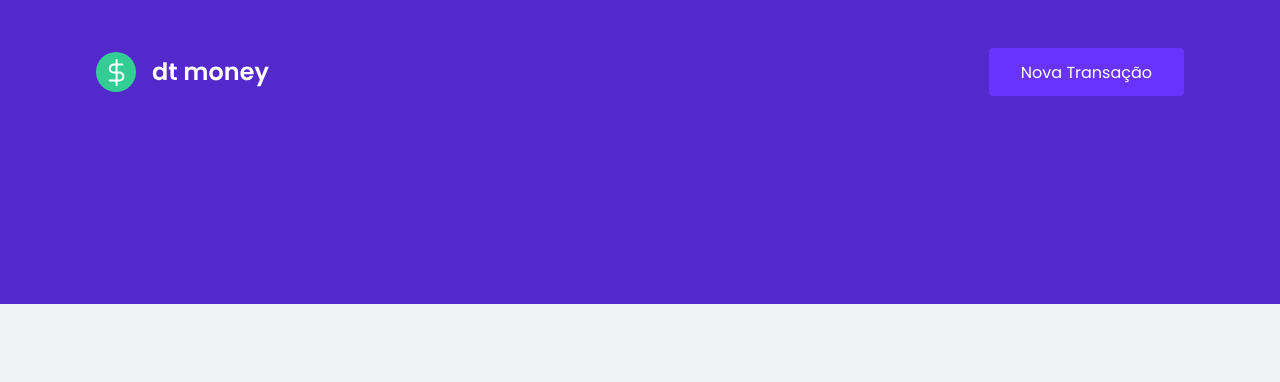
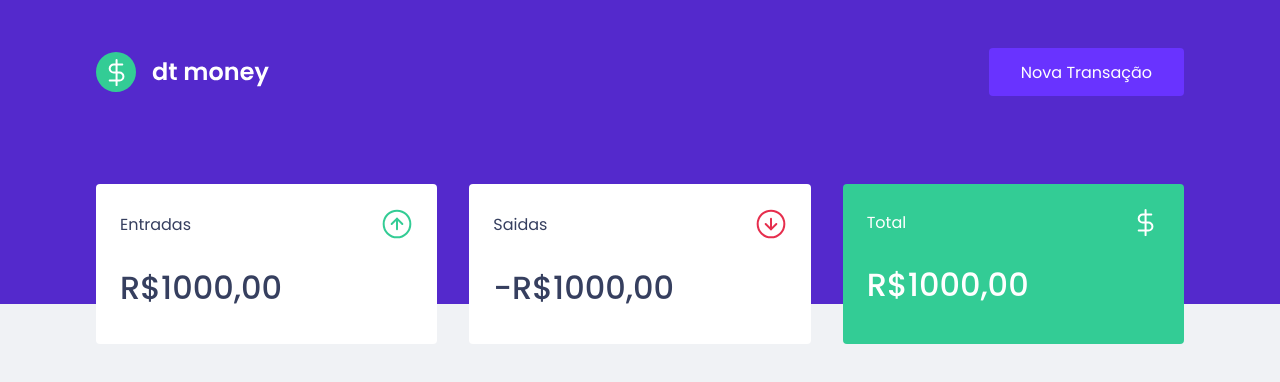
Before and after one commit to stecks10/Rocket-seat, a React (Create React App) app in the folder front-end/dtmoney/: page / in a window 1280 px wide. Shown: the top 382 px of the page. Built offline with nearby package versions, Linux system fonts and the light colour scheme.

Commit message:
Componente: Summary

```diff
--- a/front-end/dtmoney/public/index.html
+++ b/front-end/dtmoney/public/index.html
@@ -7,7 +7,7 @@
     <meta name="viewport" content="width=device-width, initial-scale=1" />
     <link rel="shortcut icon" href="favicon.png" type="image/png" />
     <link
-      href="https://fonts.googleapis.com/css2?family=Poppins:wght@400;600&family=Roboto:ital,wght@0,400;0,500;0,700;1,300&display=swap"
+      href="https://fonts.googleapis.com/css2?family=Poppins:wght@400;500;600&family=Roboto:ital,wght@0,400;0,500;0,700;1,300&display=swap"
       rel="stylesheet"
     />
 
--- a/front-end/dtmoney/src/App.tsx
+++ b/front-end/dtmoney/src/App.tsx
@@ -1,3 +1,4 @@
+import { Dashboard } from './components/Dashboard';
 import { Header } from './components/Header';
 import { GlobalStyle } from './styles/global';
 
@@ -5,6 +6,7 @@
   return (
     <>
       <Header />
+      <Dashboard />
       <GlobalStyle />
     </>
   );
--- /dev/null
+++ b/front-end/dtmoney/src/components/Dashboard/index.tsx
@@ -0,0 +1,10 @@
+import { Summary } from '../Summary';
+import { Container } from './styles';
+
+export function Dashboard() {
+  return (
+    <Container>
+      <Summary />
+    </Container>
+  );
+}
--- /dev/null
+++ b/front-end/dtmoney/src/components/Dashboard/styles.ts
@@ -0,0 +1,7 @@
+import styled from 'styled-components';
+
+export const Container = styled.main`
+  max-width: 1120px;
+  margin: 0 auto;
+  padding: 2.5rem 1rem;
+`;
--- /dev/null
+++ b/front-end/dtmoney/src/components/Summary/index.tsx
@@ -0,0 +1,32 @@
+import { Container } from './styles';
+import incomeImg from '../../assets/income.svg';
+import outcomeImg from '../../assets/outcome.svg';
+import totalImg from '../../assets/total.svg';
+
+export function Summary() {
+  return (
+    <Container>
+      <div>
+        <header>
+          <p>Entradas</p>
+          <img src={incomeImg} alt="Entradas" />
+        </header>
+        <strong>R$1000,00</strong>
+      </div>
+      <div>
+        <header>
+          <p> Saidas</p>
+          <img src={outcomeImg} alt="Entradas" />
+        </header>
+        <strong>-R$1000,00</strong>
+      </div>
+      <div className="highlight-background">
+        <header>
+          <p>Total</p>
+          <img src={totalImg} alt="Entradas" />
+        </header>
+        <strong>R$1000,00</strong>
+      </div>
+    </Container>
+  );
+}
--- /dev/null
+++ b/front-end/dtmoney/src/components/Summary/styles.ts
@@ -0,0 +1,33 @@
+import styled from 'styled-components';
+
+export const Container = styled.div`
+  display: grid;
+  grid-template-columns: repeat(3, 1fr);
+  gap: 2rem;
+  margin-top: -10rem;
+
+  div {
+    background: var(--shape);
+    padding: 1.5rem;
+    border-radius: 0.25rem;
+    color: var(--text-title);
+
+    &.highlight-background {
+      background: var(--green);
+      color: #fff;
+    }
+
+    header {
+      display: flex;
+      align-items: center;
+      justify-content: space-between;
+    }
+    strong {
+      display: block;
+      margin-top: 1rem;
+      font-size: 2rem;
+      font-weight: 500;
+      line-height: 4rem;
+    }
+  }
+`;
--- a/front-end/dtmoney/src/styles/global.ts
+++ b/front-end/dtmoney/src/styles/global.ts
@@ -6,6 +6,7 @@
     --red: #e52e4d;
     --blue: #5429cc;
     --blue-light: #6933ff;
+    --green: #33CC95;
 
     --text-title: #363f5f;
     --text-body: #969cb3;
```
